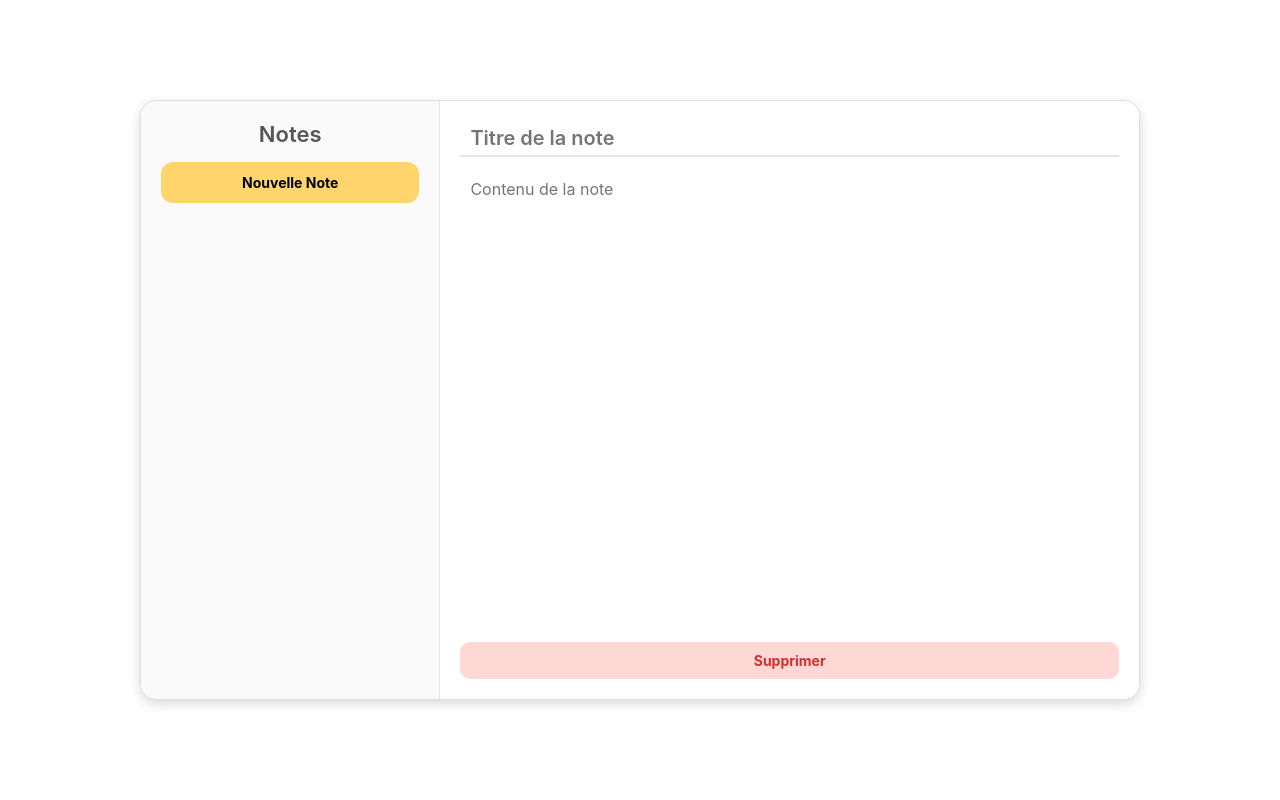
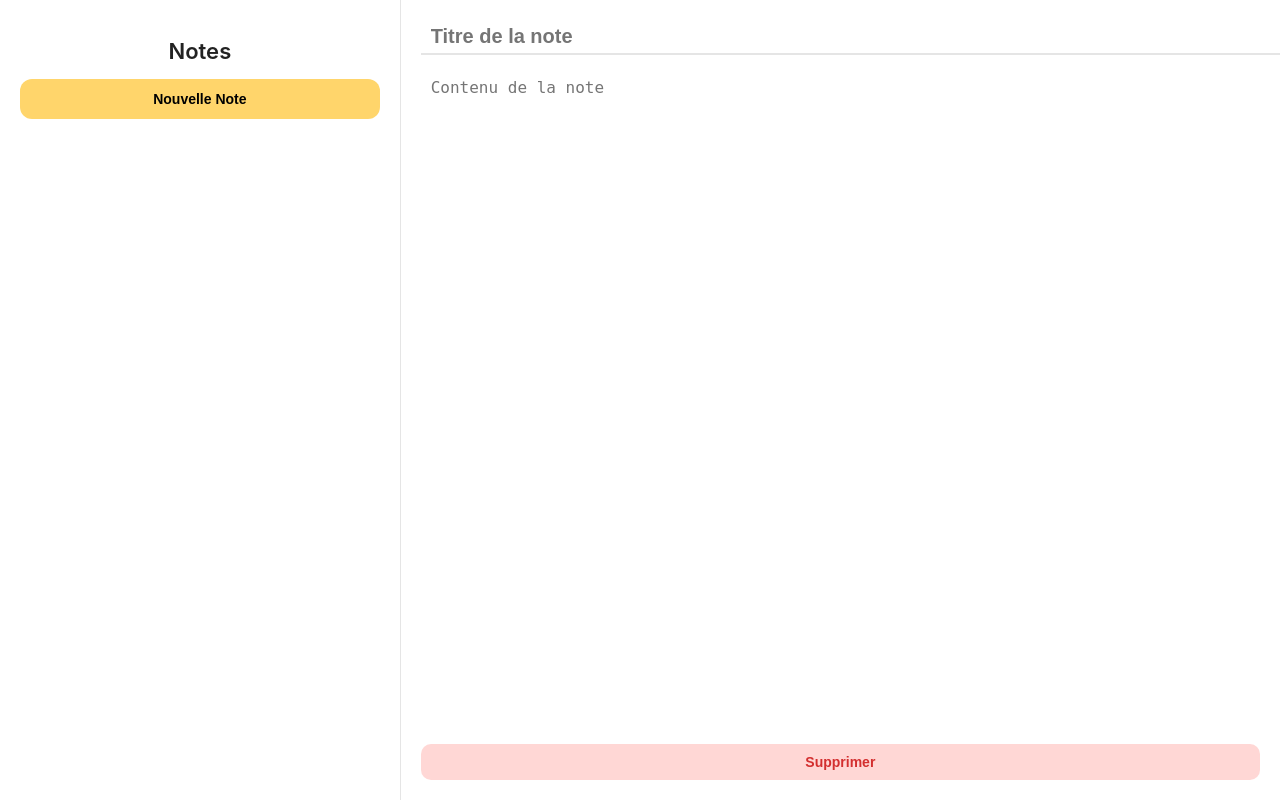
Before and after one commit to Sne3P/virtual-office, a Django app: page /notepad/ in a window 1280 px wide. Run offline with Django 5.2, Linux system fonts and the light colour scheme; data that the repository does not hold is empty.

Commit message:
Update notepad.css

```diff
--- a/static/css/notepad.css
+++ b/static/css/notepad.css
@@ -1,6 +1,5 @@
 /* ===== Apple Notes Inspired Style ===== */
-
-* {
+{
     margin: 0;
     padding: 0;
     box-sizing: border-box;
@@ -12,26 +11,27 @@ body {
     justify-content: center;
     align-items: center;
     height: 100vh; /* Assurer que l'élément reste centré */
-    padding: 20px; /* Éviter que ça touche les bords */
-    overflow: auto; /* Permettre le scroll si nécessaire */
+    padding: 0; /* Éviter que ça touche les bords */
+    overflow: hidden; /* Empêcher le scroll */
+    margin: 0; /* Enlever les marges */
 }
 
 .notepad-container {
-    width: 90%;
-    max-width: 1000px;
-    height: 600px;
-    background: #FFFDF5;
-    border-radius: 16px;
+    width: 100%;
+    height: 100%;
+    background: rgba(255, 255, 255, 0.1); /* Légère transparence */
+    backdrop-filter: blur(15px);
+    border-radius: 0; /* Pas de bordure arrondie */
     display: flex;
-    box-shadow: 0 4px 12px rgba(0, 0, 0, 0.15);
+    box-shadow: none; /* Suppression de l'ombre */
     overflow: hidden;
-    border: 1px solid #DDD;
+    border: none; /* Suppression de la bordure */
 }
 
 /* Sidebar */
 .sidebar {
     width: 30%;
-    background: #FAFAFA;
+    background: rgba(255, 255, 255, 0.484);
     padding: 20px;
     display: flex;
     flex-direction: column;
@@ -43,12 +43,12 @@ h2 {
     margin-bottom: 15px;
     font-size: 22px;
     font-weight: 600;
-    color: #555;
+    color: #222; /* Couleur plus foncée pour une meilleure visibilité */
 }
 
 #new-note-btn {
     background: #FFD56B;
-    color: black;
+    color: #000; /* Couleur noire pour une meilleure visibilité */
     border: none;
     border-radius: 12px;
     padding: 12px;
@@ -70,11 +70,13 @@ h2 {
     overflow-y: auto;
     max-height: 450px;
     padding-right: 5px;
+    padding-bottom: 10px; /* Ajout de padding en bas pour éviter que le hover soit coupé */
+    padding-left: 5px; /* Ajout de padding à gauche pour éviter que le hover soit coupé */
 }
 
 /* Style des notes dans la liste */
 .note-title-item {
-    background: white;
+    background: rgba(255, 255, 255, 0.2); /* Légère transparence */
     padding: 12px;
     margin-bottom: 6px;
     border-radius: 10px;
@@ -82,7 +84,7 @@ h2 {
     transition: background 0.3s ease, transform 0.1s;
     font-size: 14px;
     font-weight: 500;
-    color: #333;
+    color: #222; /* Couleur plus foncée pour une meilleure visibilité */
     border: 1px solid transparent;
 }
 
@@ -114,7 +116,7 @@ h2 {
     display: flex;
     flex-direction: column;
     padding: 20px;
-    background: white;
+    background: rgba(255, 255, 255, 0.1); /* Légère transparence */
 }
 
 .note-title {
@@ -124,7 +126,7 @@ h2 {
     background: transparent;
     border: none;
     outline: none;
-    color: #333;
+    color: #222; /* Couleur plus foncée pour une meilleure visibilité */
     margin-bottom: 10px;
     padding: 5px 10px;
     border-bottom: 2px solid rgba(0, 0, 0, 0.1);
@@ -137,7 +139,7 @@ h2 {
     background: transparent;
     border: none;
     outline: none;
-    color: #444;
+    color: #333; /* Couleur plus foncée pour une meilleure visibilité */
     font-size: 16px;
     flex-grow: 1;
     overflow-y: auto;
@@ -173,6 +175,3 @@ h2 {
 .delete-note-btn:hover {
     background: rgba(255, 59, 48, 0.3);
 }
-.notepad-container {
-    max-height: 90vh; /* Limiter la hauteur pour ne pas couper */
-}
```
